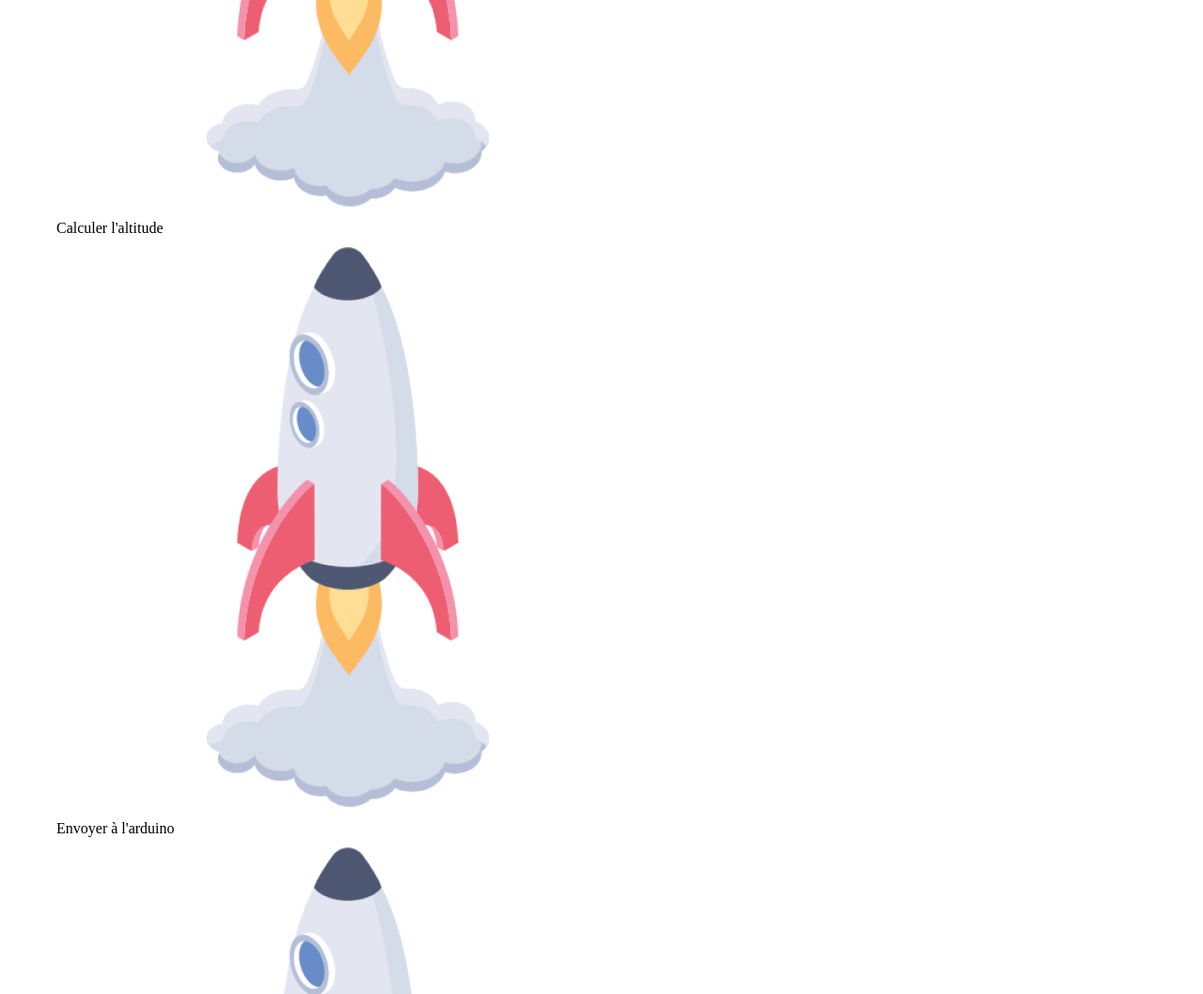
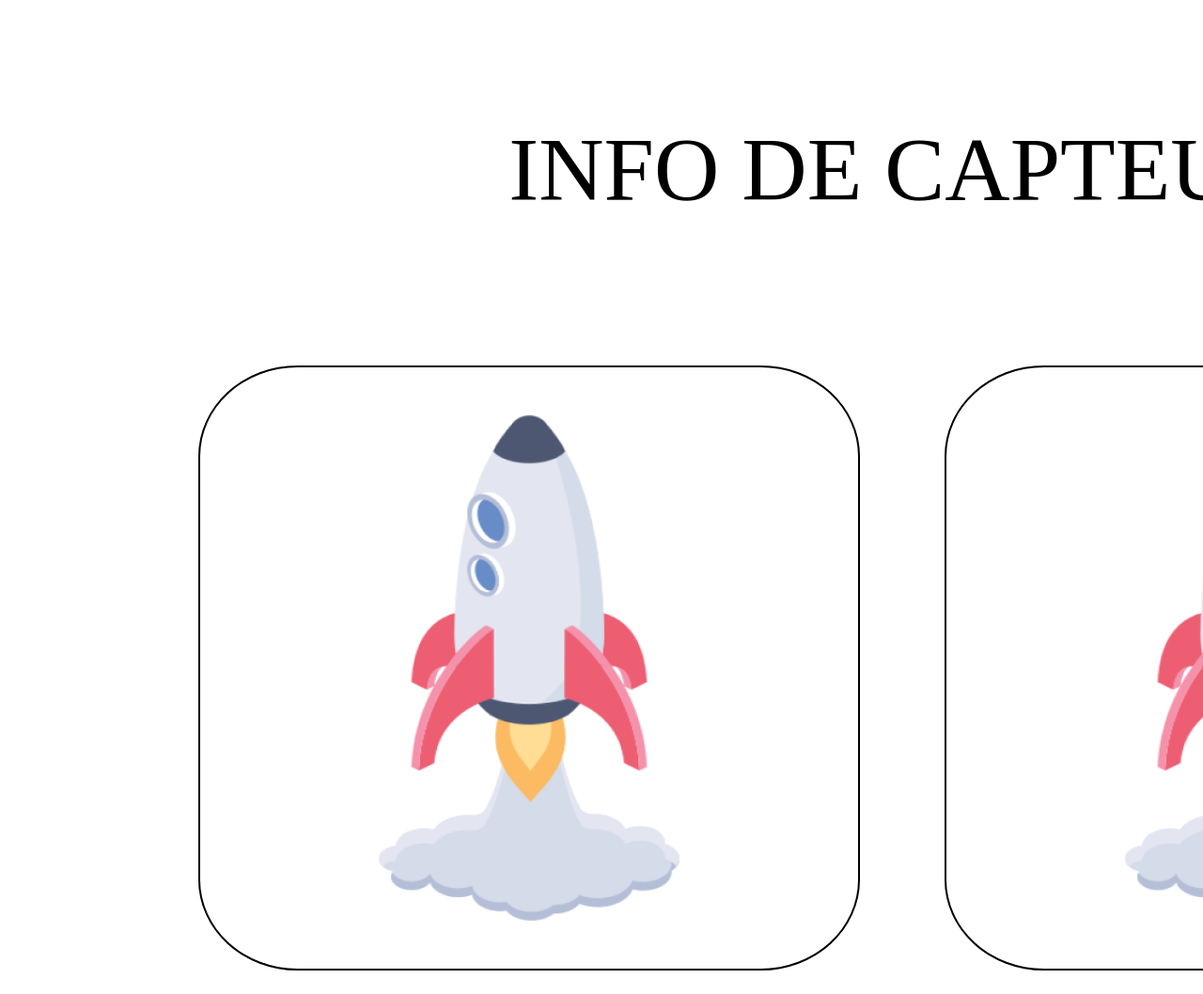
Before and after one commit to VovaKolyadai/sinBarometreLandingPage, a plain HTML site: page index.html in a window 1280 px wide. Shown: the part 2036-3094 px from the top of the page at 94% size. Drawn offline with nearby package versions, Linux system fonts and the light colour scheme.

Commit message:
Fixed Styles

```diff
--- a/style.css
+++ b/style.css
@@ -80,3 +80,105 @@
     padding-bottom: 10px;
   }
 }
+
+/* SECOND PAGE STYLES */
+
+.second-page {
+  .title {
+    text-align: center;
+    padding-top: 120px;
+    font-size: 96px;
+    font-weight: 400;
+    line-height: 116px;
+  }
+  .image-container {
+    display: flex;
+    padding: 150px 0;
+    justify-content: space-around;
+  }
+
+  .image {
+    display: flex;
+    justify-content: center;
+    align-items: center;
+    flex-direction: column;
+    gap: 50px;
+    width: 210px;
+  }
+
+  .img {
+    width: 210px;
+    height: 210px;
+  }
+
+  .text-container {
+    height: 130px;
+  }
+
+  .image-text {
+    font-size: 36px;
+    font-weight: 400;
+    text-align: center;
+  }
+}
+
+/* third PAGE STYLES */
+
+.third-page {
+  .title {
+    text-align: center;
+    padding-top: 120px;
+    font-size: 96px;
+    font-weight: 400;
+    line-height: 116px;
+  }
+
+  .items-container {
+    display: flex;
+    justify-content: center;
+    padding: 150px 0;
+    gap: 90px;
+  }
+
+  .item {
+    display: flex;
+    flex-direction: column;
+    align-items: center;
+    gap: 40px;
+  }
+
+  .image-container {
+    border-radius: 15%;
+    display: flex;
+    justify-content: center;
+    align-items: center;
+    border: 2px solid #000;
+    padding: 40px 20px;
+  }
+
+  .img {
+    width: 660px;
+    height: 560px;
+  }
+}
+
+/* FOURTH PAGE STYLES */
+
+.fourth-page {
+  .title {
+    text-align: center;
+    padding-top: 120px;
+    font-size: 96px;
+    font-weight: 400;
+  }
+  .container {
+    display: flex;
+    justify-content: center;
+    padding: 150px 0;
+    gap: 90px;
+  }
+  .img {
+    width: 476px;
+    height: 873px;
+  }
+}
```
